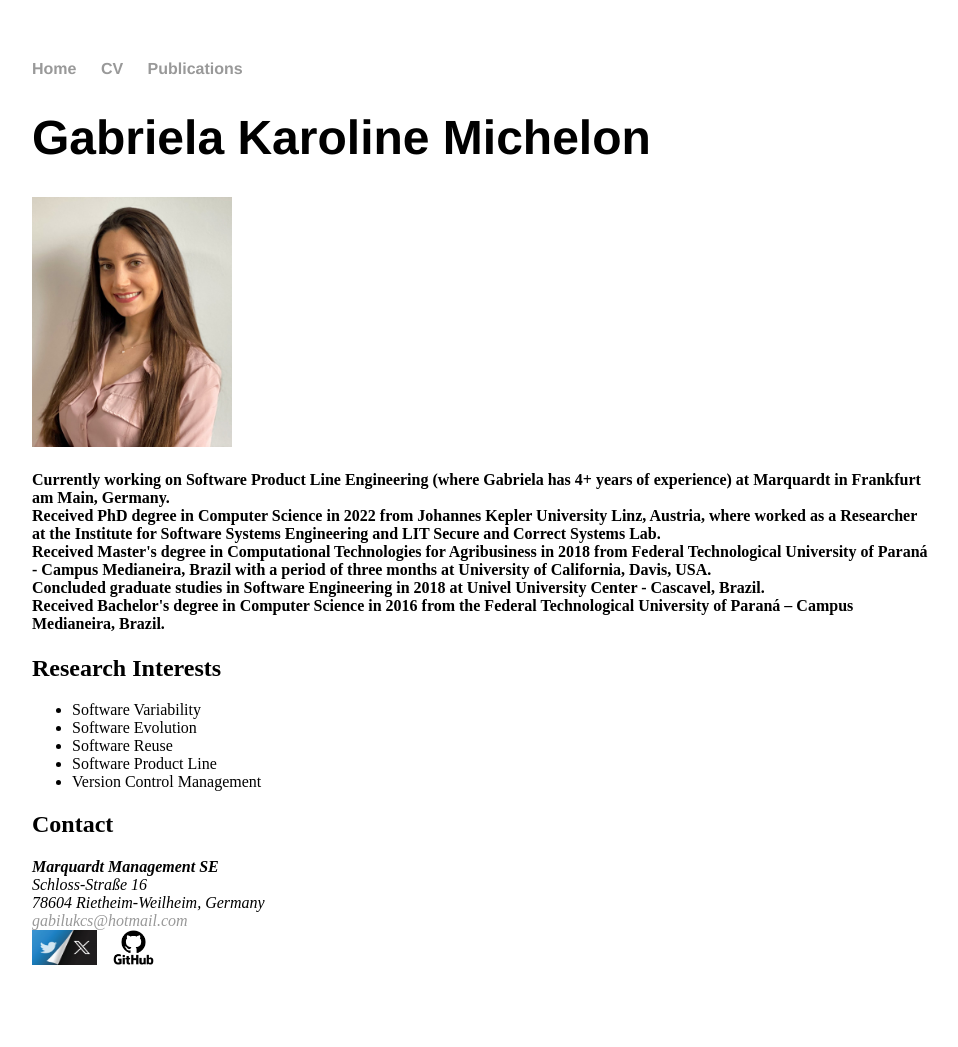
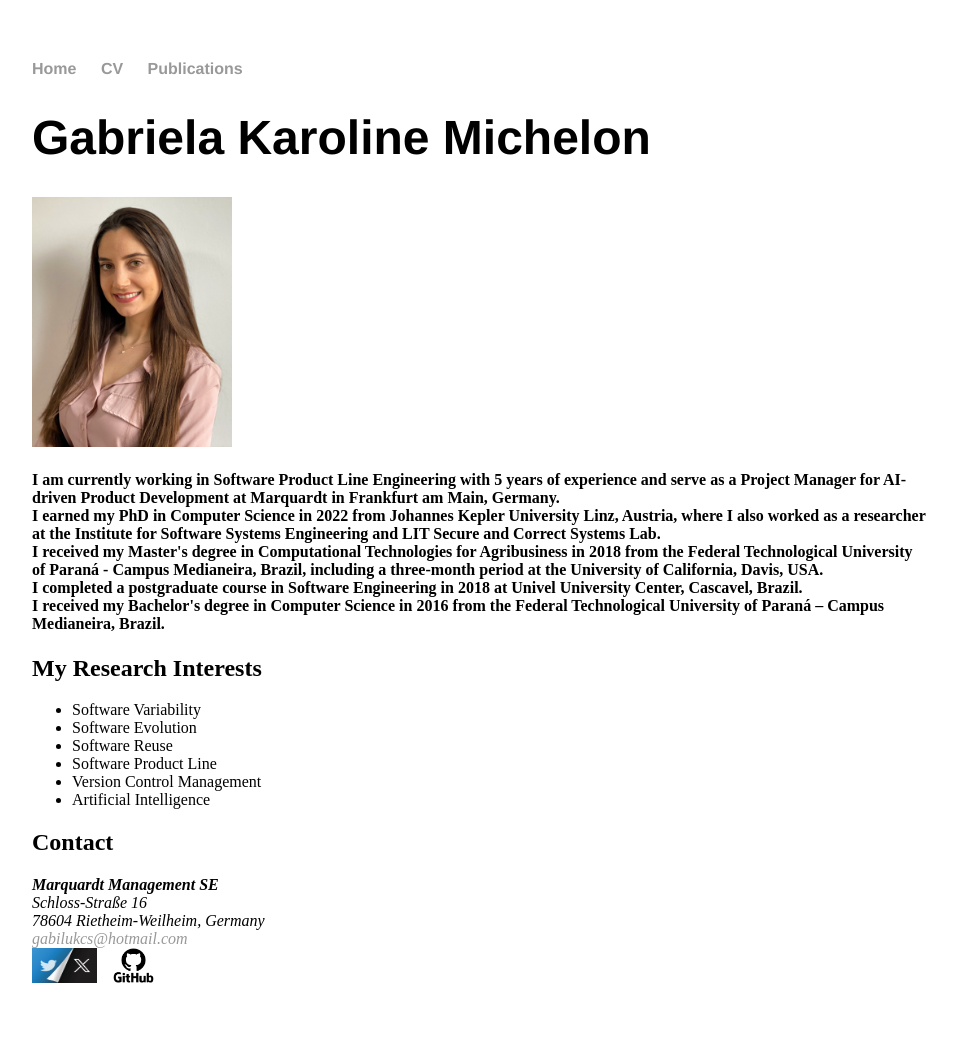
Before and after one commit to GabrielaMichelon/gabrielamichelon.github.io, a Jekyll site: the page index.html, which Jekyll copies as it is, in a window 1280 px wide. Shown: the whole page, without its empty margins (160-1118 px from the left). Built offline with Jekyll 4.4.1, drawn with Linux system fonts in a browser that asks for light colours.

Commit message:
add last papers and update my bio

```diff
--- a/index.html
+++ b/index.html
@@ -20,18 +20,19 @@
 					<p><img src="img/pic.jpg" width="200" height="250" style="vertical-align:middle;margin:0px 0px">
 				</div>
 				<div class="span10">
-					<h4> Currently working on Software Product Line Engineering (where Gabriela has 4+ years of experience) at Marquardt in Frankfurt am Main, Germany.<br>
-					Received PhD degree in Computer Science in 2022 from Johannes Kepler University Linz, Austria, where worked as a Researcher at the Institute for Software Systems Engineering and LIT Secure and Correct Systems Lab.<br>
-					Received Master's degree in Computational Technologies for Agribusiness in 2018 from Federal Technological University of Paraná - Campus Medianeira, Brazil with a period of three months at University of California, Davis, USA.<br>
-					Concluded graduate studies in Software Engineering in 2018 at Univel University Center - Cascavel, Brazil.<br>
-					Received Bachelor's degree in Computer Science in 2016 from the Federal Technological University of Paraná – Campus Medianeira, Brazil. </h4>
-					<h2>Research Interests</h2>
+					<h4> I am currently working in Software Product Line Engineering with 5 years of experience and serve as a Project Manager for AI-driven Product Development at Marquardt in Frankfurt am Main, Germany.<br>
+						 I earned my PhD in Computer Science in 2022 from Johannes Kepler University Linz, Austria, where I also worked as a researcher at the Institute for Software Systems Engineering and LIT Secure and Correct Systems Lab.<br>
+						 I received my Master's degree in Computational Technologies for Agribusiness in 2018 from the Federal Technological University of Paraná - Campus Medianeira, Brazil, including a three-month period at the University of California, Davis, USA.<br>
+						 I completed a postgraduate course in Software Engineering in 2018 at Univel University Center, Cascavel, Brazil.<br>
+						 I received my Bachelor's degree in Computer Science in 2016 from the Federal Technological University of Paraná – Campus Medianeira, Brazil.</h4>
+					<h2>My Research Interests</h2>
 						<ul>
 							<li>Software Variability </li>
 							<li>Software Evolution </li>
 							<li>Software Reuse</li>
 							<li>Software Product Line</li>
 							<li>Version Control Management</li>
+							<li>Artificial Intelligence</li>
 						</ul>
 					<h2>Contact</h2>
 					<address>
--- a/publications/index.html
+++ b/publications/index.html
@@ -61,6 +61,8 @@
 
 	<h2>Conferences -  Short/Tool demo/Poster Papers</h2>
 	<ol>
+		<li>MICHELON, G. K.; ASSUNÇÃO, W. K. G.; GRÜNBACHER, P.; EGYED, A. 2024. Analysis and Propagation of Feature Revisions in Preprocessor-based Software Product Lines. In: Software Engineering 2024, Austria. <a href="https://dl.gi.de/items/4878367c-faec-4d9e-8505-38b22b51b3b1" target="_blank">10.18420/sw2024_23</a></li>
+		<li>MARCHEZAN, L.; ASSUNÇÃO, W. K. G.; MICHELON, G. K.; EGYED, A. 2024. Do Developers Benefit from Recommendations when Repairing Inconsistent Design Models? a Controlled Experiment. In: Software Engineering 2024, Austria. <a href="https://dl.gi.de/items/4c326e89-4086-4313-aabe-efdea7682dc8" target="_blank">10.18420/sw2024_29</a></li>
 		<li>MENDONÇA, W. D. F.; VERGILIO, S.; MICHELON, G. K.; EGYED, A.; ASSUNÇÃO, W. K. G. Test2Feature: Feature-based Test Traceability Tool for Highly Configurable Software. In: 26th International Systems and Software Product Line Conference (SPLC), ACM, 2022, p. 1-4. Tool demo Track. <a href="https://dl.acm.org/doi/abs/10.1145/3503229.3547031" target="_blank">10.1145/3503229.3547031</a></li>
 		<li>MARCHEZAN, L.; ASSUNÇÃO, W. K. G.; MICHELON, G. K.; HERAC, E.; EGYED, A.; Code Smell Analysis in Cloned Java Variants: the Apo-games Case Study. In: 26th International Systems and Software Product Line Conference (SPLC), ACM, 2022, p. 1-5. Challenge Sollutions Track. <a href="https://dl.acm.org/doi/10.1145/3546932.3547015" target="_blank">10.1145/3546932.3547015</a></li>
 		<li>MICHELON, G. K.; SOTTO-MAYOR, B.; MARTINEZ, J.; ARRIETA, A.; ABREU, R.; ASSUNÇÃO, W. K. G. Spectrum-Based Feature Localization: A Case Study using ArgoUML. In: 25th ACM International Systems and Software Product Line Conference, 2021, Leicester, United Kingdom. Challenge Sollutions Track. <a href="https://dl.acm.org/doi/10.1145/3461001.3473065" target="_blank">10.1145/3461001.3473065</a></li>
```
